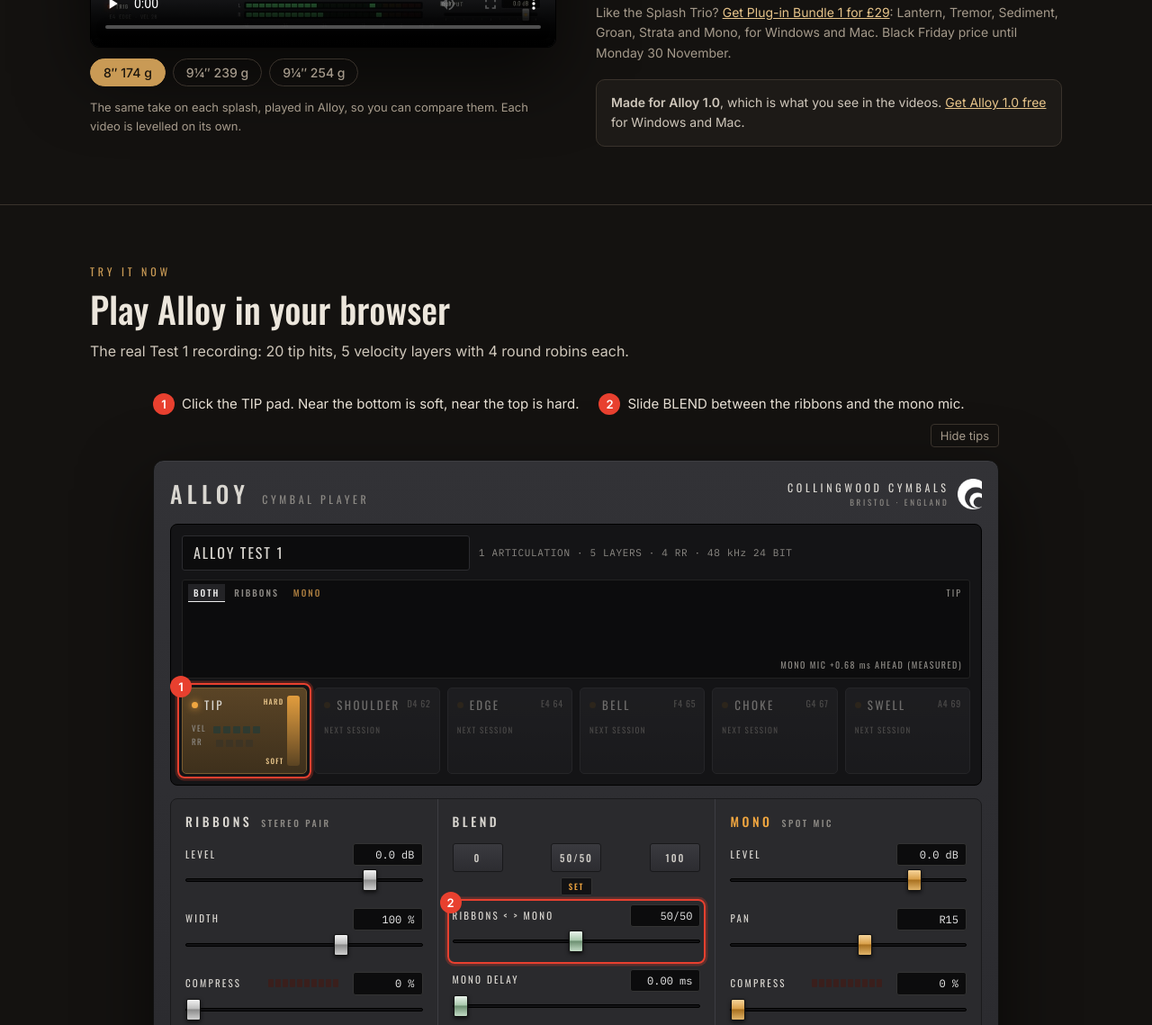
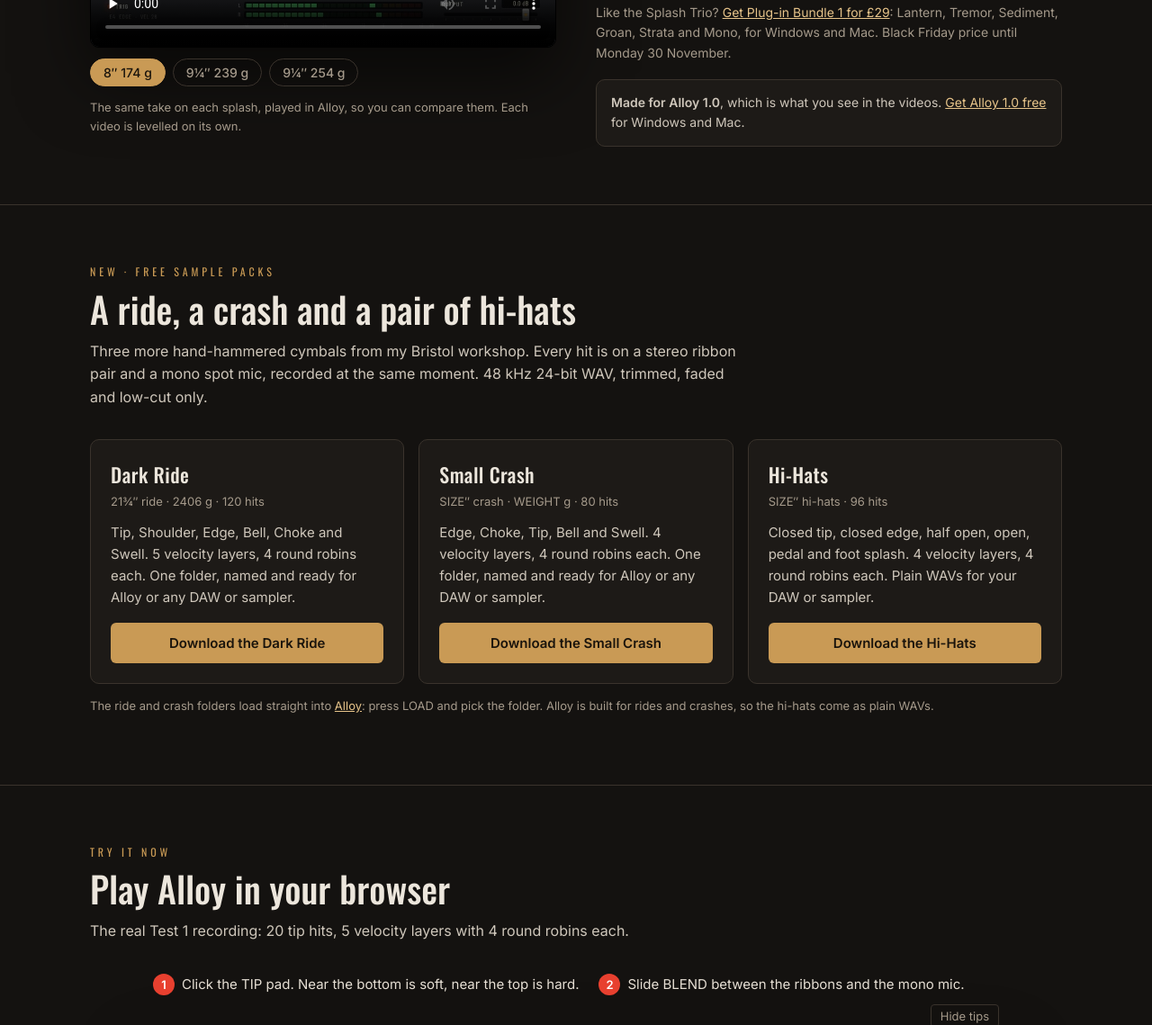
Before and after one commit to CollingwoodCymbals/cymbalsamples, a plain HTML site: page index.html in a window 1280 px wide. Shown: the part 1661-2800 px from the top of the page at 90% size. Drawn offline with nearby package versions, Linux system fonts and the light colour scheme; grey boxes are pictures that could not be loaded.

Commit message:
Draft: new packs section (Dark Ride, Small Crash, Hi-Hats), not published
Co-Authored-By: Claude Opus 5.5 <noreply@anthropic.com>
Claude-Session: https://claude.ai/code/session_016JXowUmS85zquvuHkVAL4X

```diff
--- a/index.html
+++ b/index.html
@@ -267,6 +267,7 @@ footer .wrap{display:flex;flex-wrap:wrap;gap:12px 30px;justify-content:space-bet
     <nav>
       <a href="/" aria-current="page">Alloy</a>
       <a href="/#splash-trio">Splash Trio</a>
+      <a href="/#packs">New packs</a>
       <a href="/#alloy-web">Play it</a>
       <a href="/#download">Download</a>
       <a href="/#recording">How it was recorded</a>
@@ -345,6 +346,38 @@ footer .wrap{display:flex;flex-wrap:wrap;gap:12px 30px;justify-content:space-bet
       <p class="upd bnudge" style="margin-top:10px">Like the Splash Trio? <a href="https://cymbalsamples.gumroad.com/l/plugin-bundle-1" target="_blank" rel="noopener"><span class="bf-only">Get Plug-in Bundle 1 for £29</span><span class="bf-after" hidden>Get Plug-in Bundle 1 for £59</span></a>: Lantern, Tremor, Sediment, Groan, Strata and Mono, for Windows and Mac.<span class="bf-only"> Black Friday price until Monday 30 November.</span></p>
       <div class="trio-note"><b>Made for Alloy 1.0</b>, which is what you see in the videos. <a href="#download">Get Alloy 1.0 free</a> for Windows and Mac.</div>
     </div>
+  </div>
+</section>
+
+<!-- ============ NEW PACKS (draft: zips, sizes, weights and demo videos go in after the 28 Nov recording) ============ -->
+<section id="packs">
+  <div class="wrap">
+    <div class="sec-head">
+      <div class="spaced">New · Free sample packs</div>
+      <h2>A ride, a crash and a pair of hi-hats</h2>
+      <p>Three more hand-hammered cymbals from my Bristol workshop. Every hit is on a stereo ribbon pair and a mono spot mic, recorded at the same moment. 48 kHz 24-bit WAV, trimmed, faded and low-cut only.</p>
+    </div>
+    <div class="dl-grid">
+      <div class="card" id="dark-ride">
+        <h3>Dark Ride</h3>
+        <div class="meta">21&frac34;&Prime; ride · 2406 g · 120 hits</div>
+        <p>Tip, Shoulder, Edge, Bell, Choke and Swell. 5 velocity layers, 4 round robins each. One folder, named and ready for Alloy or any DAW or sampler.</p>
+        <a class="btn" href="https://github.com/CollingwoodCymbals/cymbalsamples/releases/download/dark-ride/Collingwood-Dark-Ride.zip" download>Download the Dark Ride</a>
+      </div>
+      <div class="card" id="small-crash">
+        <h3>Small Crash</h3>
+        <div class="meta">SIZE&Prime; crash · WEIGHT g · 80 hits</div>
+        <p>Edge, Choke, Tip, Bell and Swell. 4 velocity layers, 4 round robins each. One folder, named and ready for Alloy or any DAW or sampler.</p>
+        <a class="btn" href="https://github.com/CollingwoodCymbals/cymbalsamples/releases/download/small-crash/Collingwood-Small-Crash.zip" download>Download the Small Crash</a>
+      </div>
+      <div class="card" id="hi-hats">
+        <h3>Hi-Hats</h3>
+        <div class="meta">SIZE&Prime; hi-hats · 96 hits</div>
+        <p>Closed tip, closed edge, half open, open, pedal and foot splash. 4 velocity layers, 4 round robins each. Plain WAVs for your DAW or sampler.</p>
+        <a class="btn" href="https://github.com/CollingwoodCymbals/cymbalsamples/releases/download/hi-hats/Collingwood-Hi-Hats.zip" download>Download the Hi-Hats</a>
+      </div>
+    </div>
+    <p class="fine" style="margin-top:14px">The ride and crash folders load straight into <a href="#download">Alloy</a>: press LOAD and pick the folder. Alloy is built for rides and crashes, so the hi-hats come as plain WAVs.</p>
   </div>
 </section>
 
```
